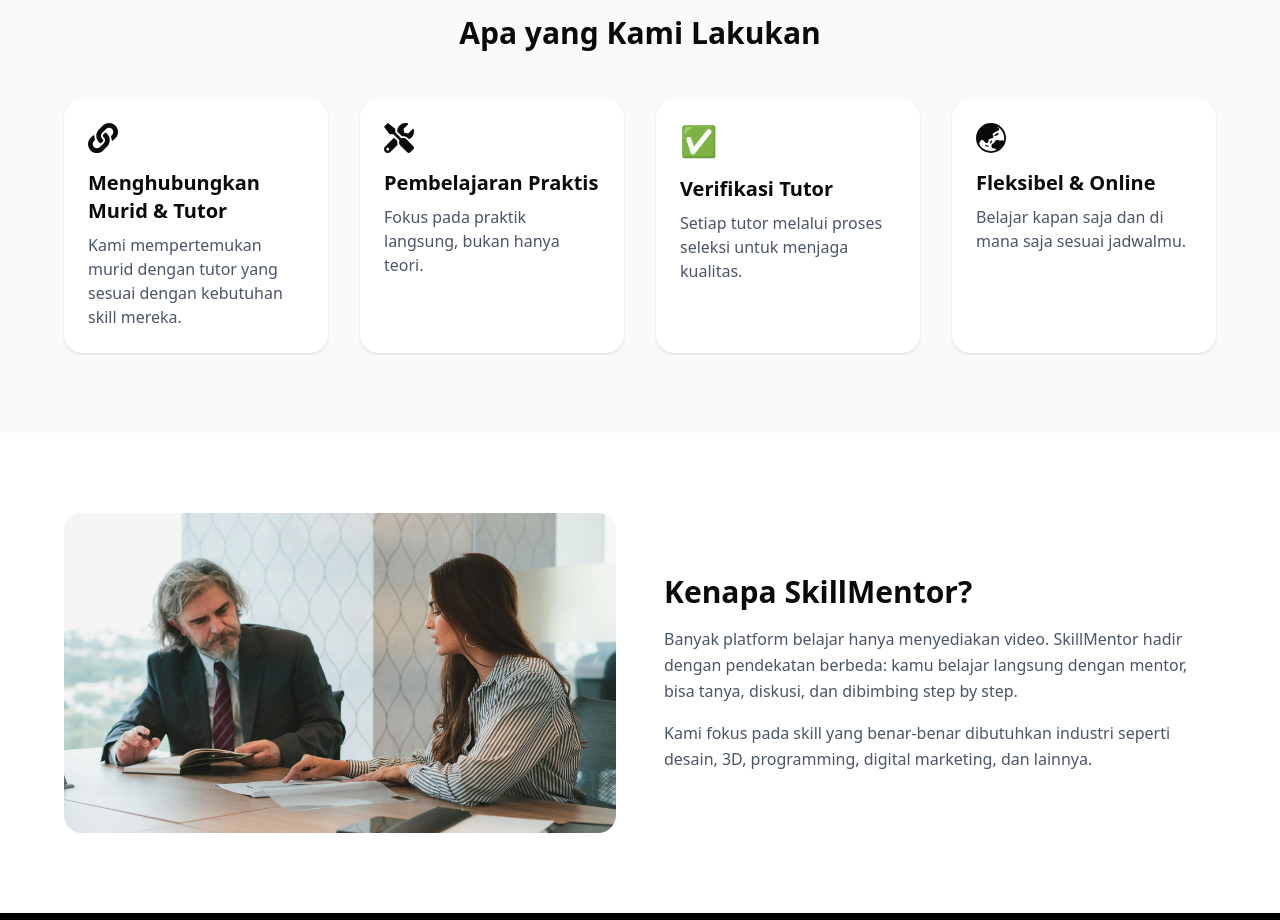
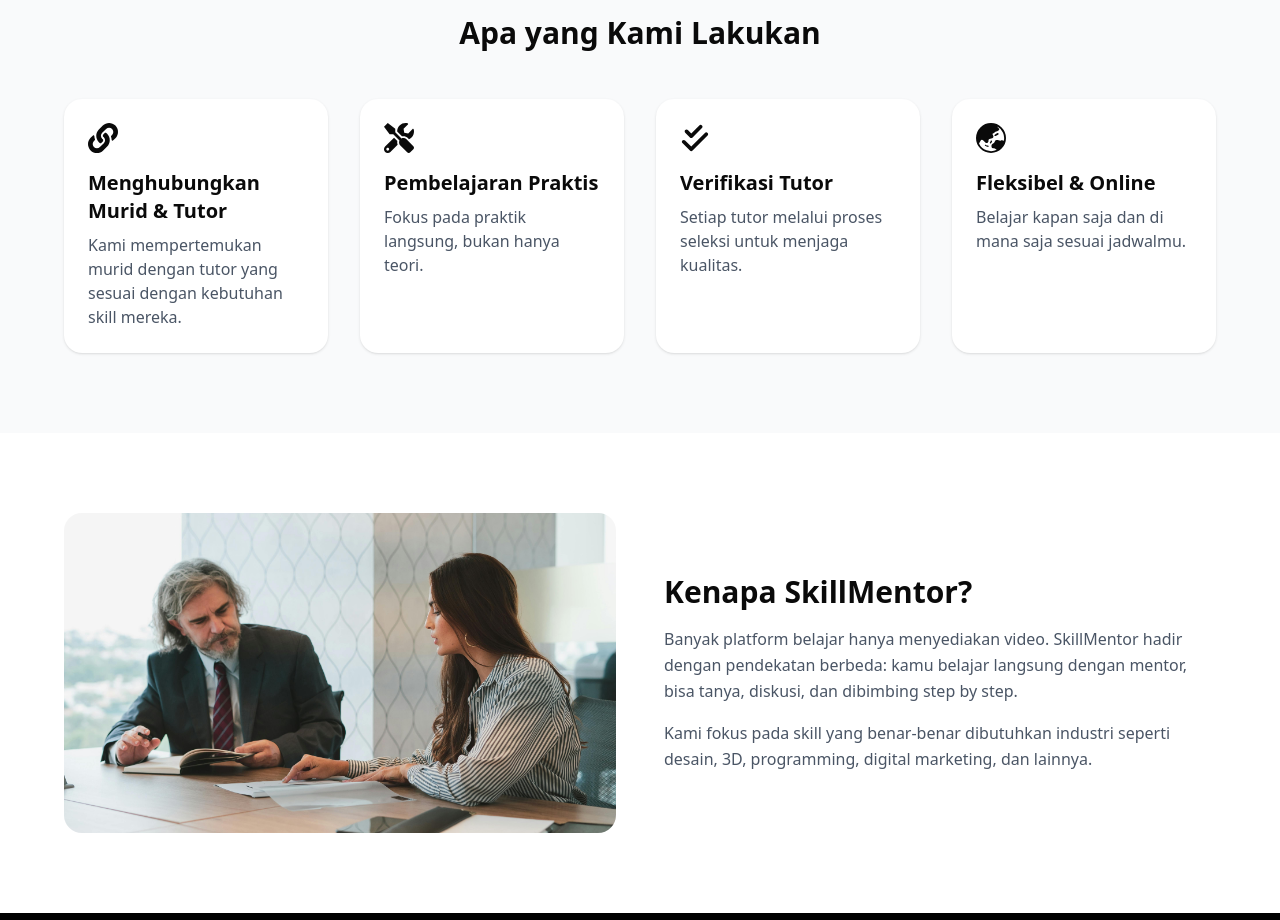
Before and after one commit to Skeyiae/GuruPreneur-web, a Next.js app: page /about in a window 1280 px wide. Shown: the part 900-1820 px from the top of the page. Built offline with nearby package versions, Linux system fonts and the light colour scheme; no server answers.

Commit message:
mengubah icon di page about

```diff
--- a/src/app/about/page.tsx
+++ b/src/app/about/page.tsx
@@ -2,7 +2,7 @@
 import { FaLink } from "react-icons/fa";
 import { FaTools } from "react-icons/fa";
 import { BsGlobeAsiaAustralia } from "react-icons/bs";
-
+import { FaCheckDouble } from "react-icons/fa6";
 export default function AboutPage() {
   return (
     <div className="min-h-screen bg-white">
@@ -71,7 +71,7 @@
               {
                 title: "Verifikasi Tutor",
                 desc: "Setiap tutor melalui proses seleksi untuk menjaga kualitas.",
-                icon: "✅",
+                icon: <FaCheckDouble />,
               },
               {
                 title: "Fleksibel & Online",
```
